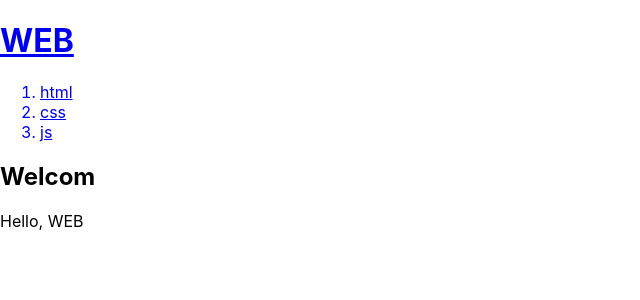
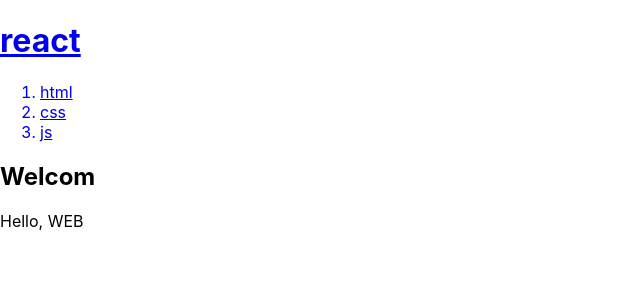
Before and after one commit to kimwonjuun/react-prac, a React (Create React App) app: page / in a window 1280 px wide. Shown: the top 300 px of the page, without its empty margins (0-640 px from the left). Built offline with nearby package versions, Linux system fonts and the light colour scheme.

Commit message:
studying

```diff
--- a/src/App.jsx
+++ b/src/App.jsx
@@ -1,19 +1,16 @@
 import React from 'react';
 
-function Header() {
+function Header(props) {
   return (
     <header>
       <h1>
-        <a href="/">WEB</a>
+        <a href="/">{props.title}</a>
       </h1>
     </header>
   );
 }
-
-function App() {
+function Nav() {
   return (
-    <div>
-      <Header />
     <nav>
       <ol>
         <a href="/read/1">
@@ -27,10 +24,23 @@
         </a>
       </ol>
     </nav>
+  );
+}
+function Article() {
+  return (
     <article>
       <h2>Welcom</h2>
       Hello, WEB
     </article>
+  );
+}
+
+function App() {
+  return (
+    <div>
+      <Header title="react" />
+      <Nav />
+      <Article />
     </div>
   );
 }
```
Lines whose indentation alone changed are shown as unchanged.
